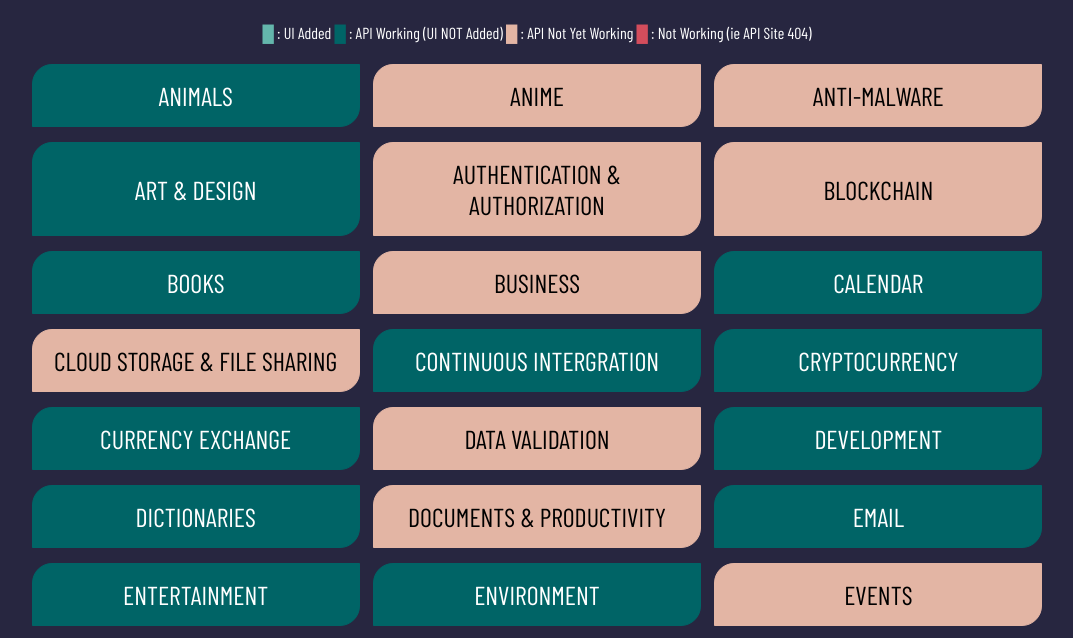
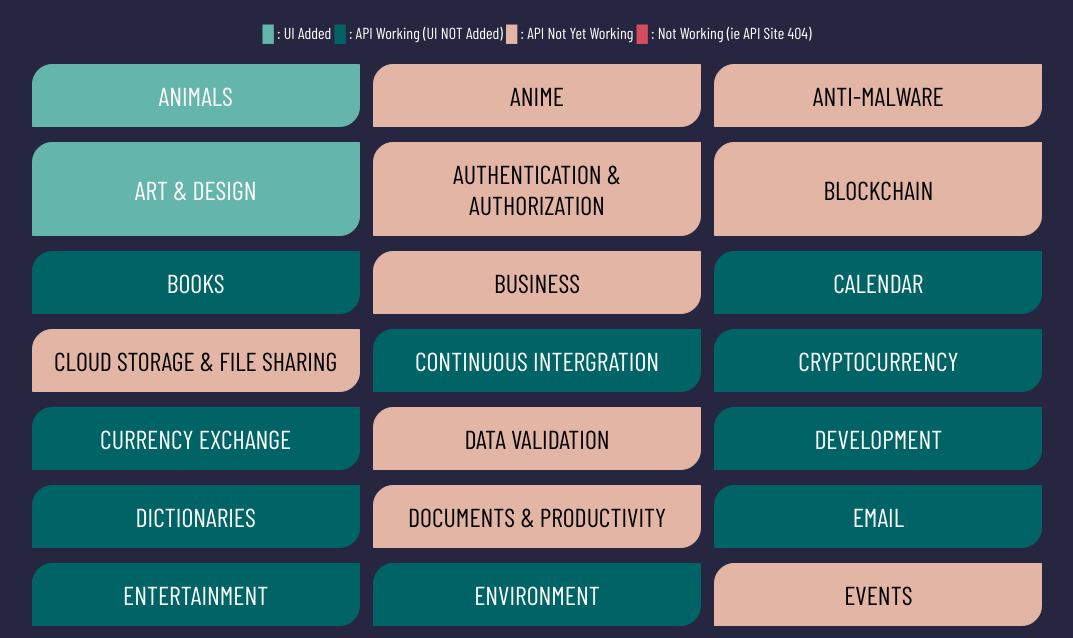
Before and after one commit to Curtis-Thomas/Public-API-Examples, a plain HTML site: page index.html in a window 1280 px wide. Shown: the part 115-753 px from the top of the page, without its empty margins (103-1176 px from the left). Drawn offline with nearby package versions, Linux system fonts and the light colour scheme.

Commit message:
1.0.9 Small CSS update

```diff
--- a/index.html
+++ b/index.html
@@ -31,10 +31,10 @@
     </div>
     <div class="home-screen" id="homeScreen">
         <div class="column">
-            <button class="green" id="btnAnimals">Animals</button>
+            <button class="blue" id="btnAnimals">Animals</button>
             <button class="yellow" id="btnAnime">Anime</button>
             <button class="yellow" id="btnAntiMalware">Anti-Malware</button>
-            <button class="green" id="btnArtDesign">Art & Design</button>
+            <button class="blue" id="btnArtDesign">Art & Design</button>
             <button class="yellow" id="btnAuthenticationAuthorization">Authentication & Authorization</button>
             <button class="yellow" id="btnBlockchain">Blockchain</button>
             <button class="green" id="btnBooks">Books</button>
```
